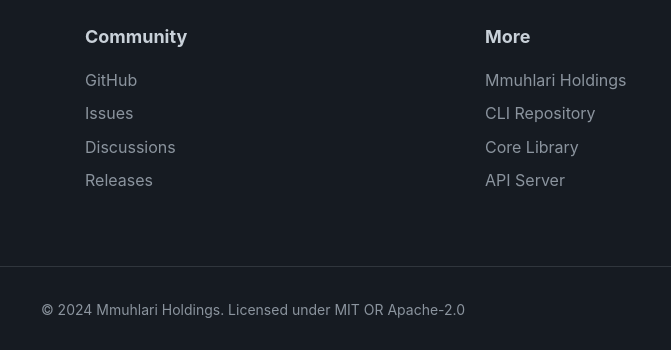
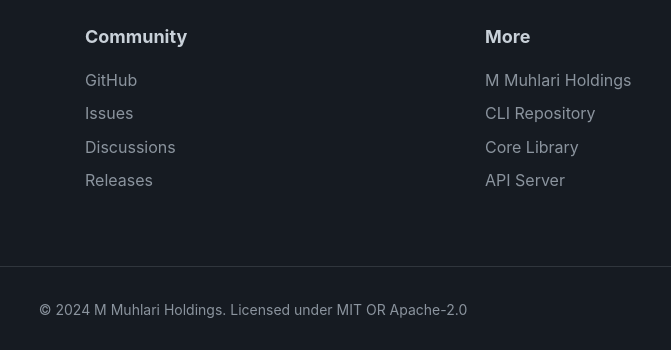
Before and after one commit to mmuhlariholdings/hlavi, a website: page index.html in a window 1280 px wide. Shown: the part 3350-3700 px from the top of the page, 387-1058 px from the left. Drawn offline with Linux system fonts and the light colour scheme.

Commit message:
Script Updates

```diff
--- a/index.html
+++ b/index.html
@@ -185,7 +185,7 @@
                 <div class="footer-section">
                     <h4>More</h4>
                     <ul>
-                        <li><a href="https://www.mmuhlariholdings.co.za">Mmuhlari Holdings</a></li>
+                        <li><a href="https://www.mmuhlariholdings.co.za">M Muhlari Holdings</a></li>
                         <li><a href="https://github.com/mmuhlariholdings/hlavi-cli">CLI Repository</a></li>
                         <li><a href="https://github.com/mmuhlariholdings/hlavi-core">Core Library</a></li>
                         <li><a href="https://github.com/mmuhlariholdings/hlavi-api">API Server</a></li>
@@ -193,7 +193,7 @@
                 </div>
             </div>
             <div class="footer-bottom">
-                <p>&copy; 2024 Mmuhlari Holdings. Licensed under MIT OR Apache-2.0</p>
+                <p>&copy; 2024 M Muhlari Holdings. Licensed under MIT OR Apache-2.0</p>
             </div>
         </div>
     </footer>
--- a/package.json
+++ b/package.json
@@ -13,7 +13,7 @@
     "hlavi",
     "landing-page"
   ],
-  "author": "Mmuhlari Holdings",
+  "author": "M Muhlari Holdings",
   "license": "MIT",
   "devDependencies": {
     "concurrently": "^8.2.2",
```
